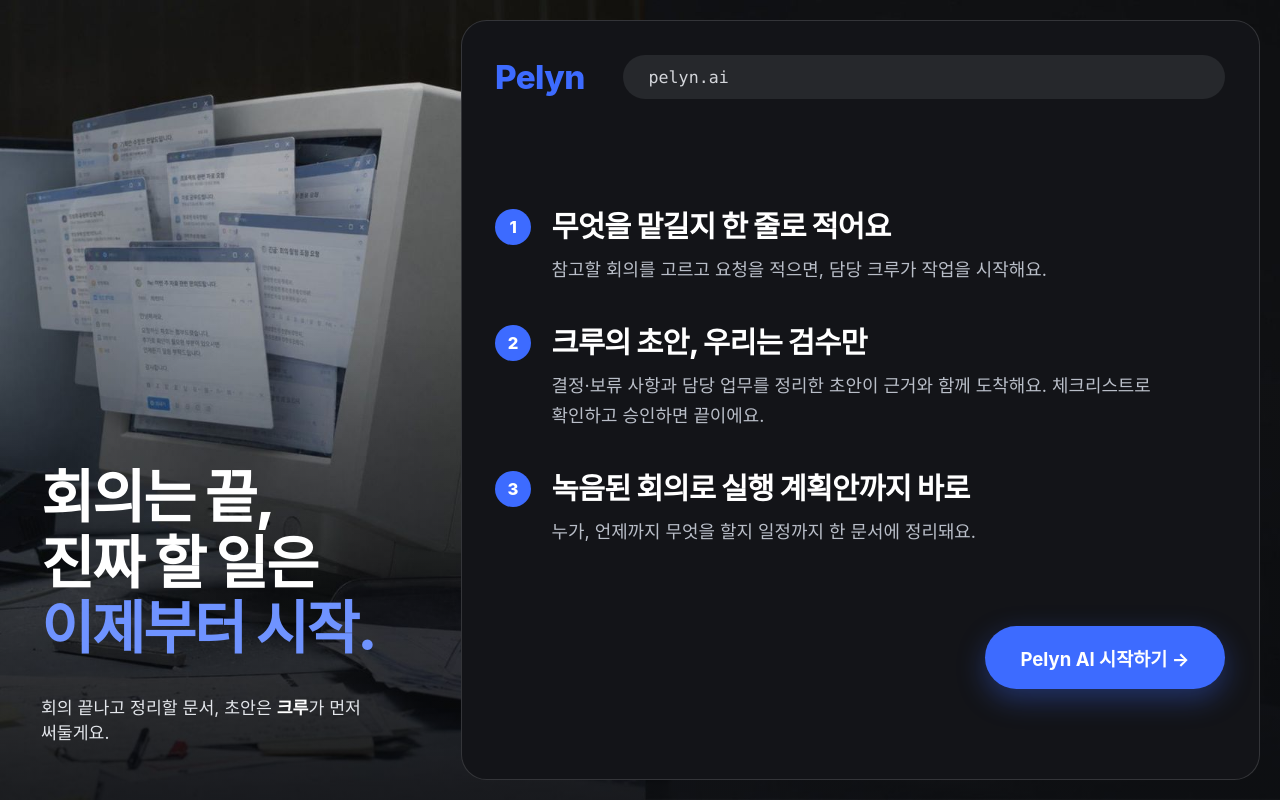
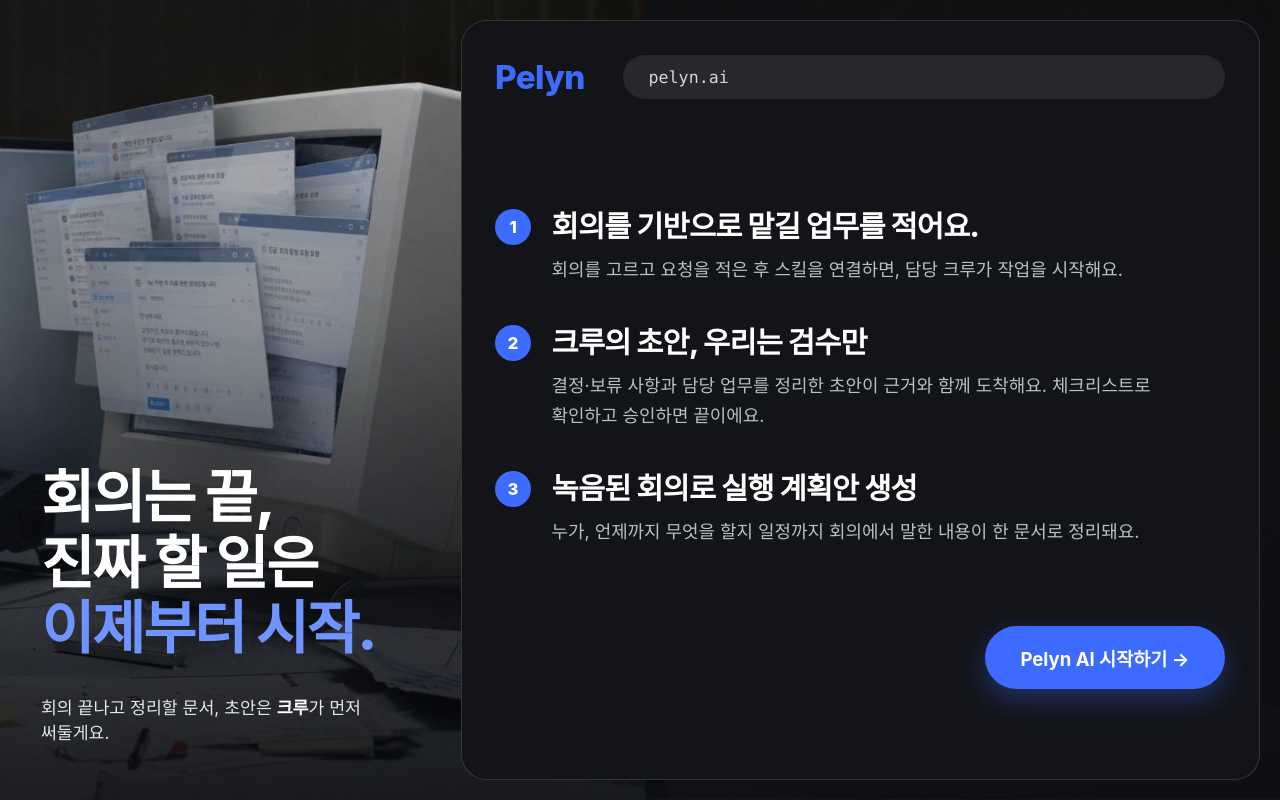
Before and after one commit to yunh4507/pelyn-ai, a plain HTML site: page index.html in a window 1280 px wide. Drawn offline with Linux system fonts and the light colour scheme; files whose address does not match are found by name; a web font is replaced by a local one.

Commit message:
Update steps in index.html for clarity

```diff
--- a/index.html
+++ b/index.html
@@ -115,9 +115,9 @@
     </div>
 
     <ol class="steps">
-      <li><span class="n">1</span><div><h3>무엇을 맡길지 한 줄로 적어요</h3><p>참고할 회의를 고르고 요청을 적으면, 담당 크루가 작업을 시작해요.</p></div></li>
+      <li><span class="n">1</span><div><h3>회의를 기반으로 맡길 업무를 적어요.</h3><p>회의를 고르고 요청을 적은 후 스킬을 연결하면, 담당 크루가 작업을 시작해요.</p></div></li>
       <li><span class="n">2</span><div><h3>크루의 초안, 우리는 검수만</h3><p>결정·보류 사항과 담당 업무를 정리한 초안이 근거와 함께 도착해요. 체크리스트로 확인하고 승인하면 끝이에요.</p></div></li>
-      <li><span class="n">3</span><div><h3>녹음된 회의로 실행 계획안까지 바로</h3><p>누가, 언제까지 무엇을 할지 일정까지 한 문서에 정리돼요.</p></div></li>
+      <li><span class="n">3</span><div><h3>녹음된 회의로 실행 계획안 생성</h3><p>누가, 언제까지 무엇을 할지 일정까지 회의에서 말한 내용이 한 문서로 정리돼요.</p></div></li>
     </ol>
 
     <div class="closing">
```
